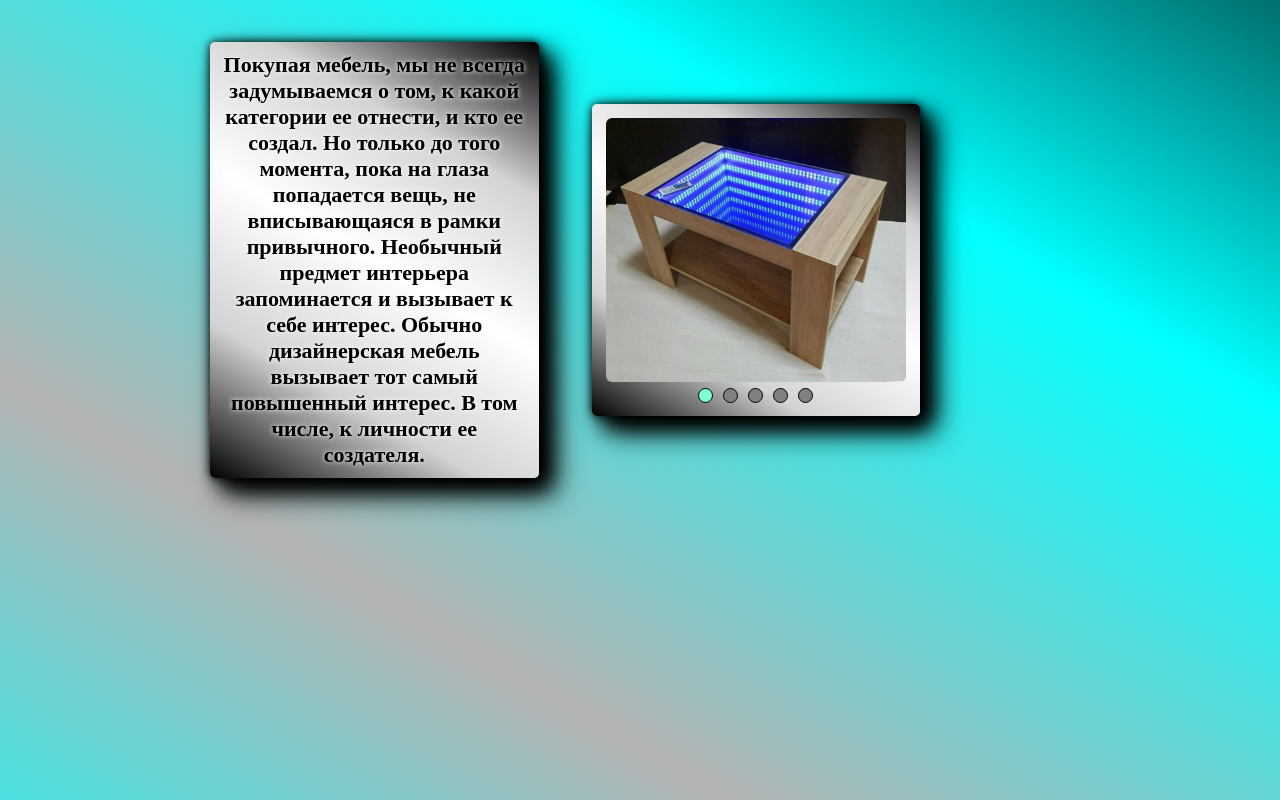
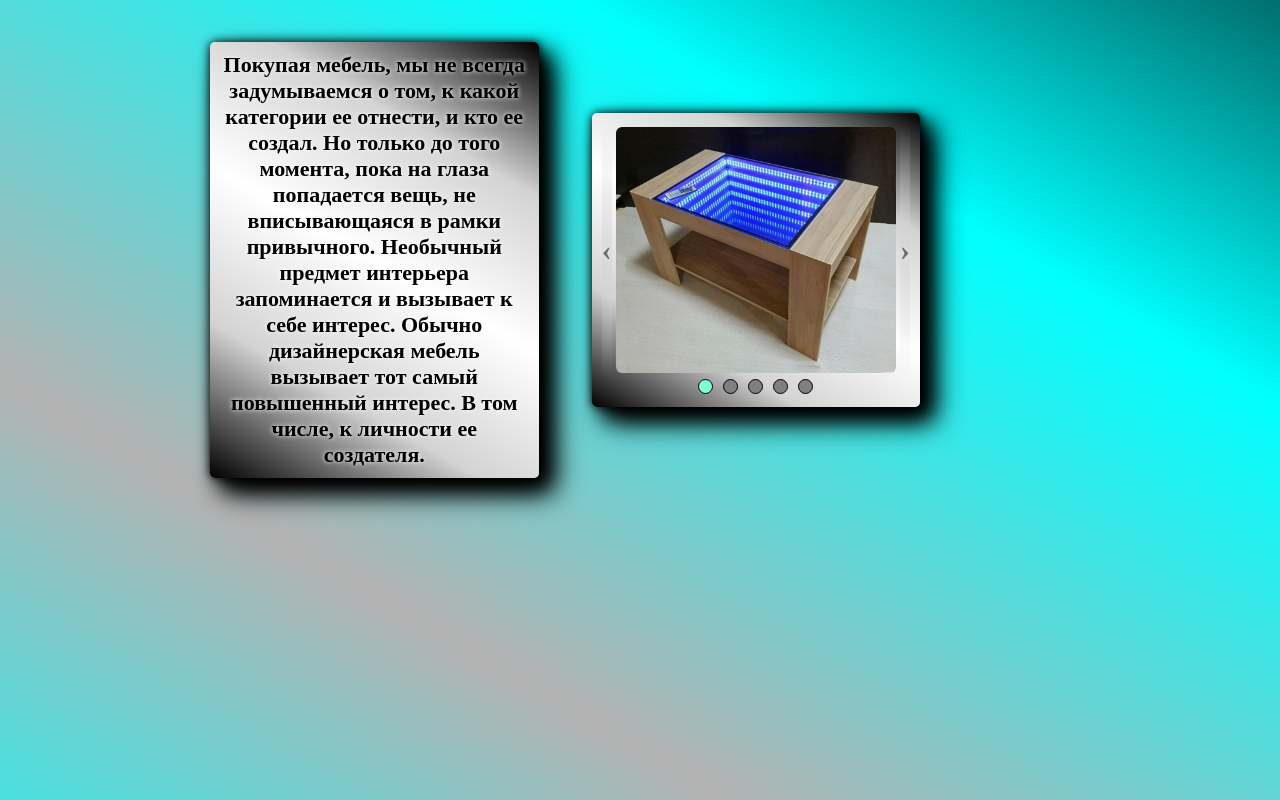
Before and after one commit to Framerage/dss_react_frontend, a React (Create React App) app: page / in a window 1280 px wide. Shown: the part 1020-1820 px from the top of the page. Built offline with nearby package versions, Linux system fonts and the light colour scheme.

Commit message:
доработан слайдер

```diff
--- a/src/components/appFooter/AppFooter.tsx
+++ b/src/components/appFooter/AppFooter.tsx
@@ -1,7 +1,6 @@
 import React from "react";
 import {useLocation} from "react-router-dom";
 import classes from "./appFooter.module.css";
-import {FOR_GH_PAGES} from "utils/routes";
 
 import VkIcon from "assets/icons/vk.svg";
 import WhatsappIcon from "assets/icons/whatsapp.svg";
@@ -19,7 +18,7 @@ const sharedContacts = [
   },
   {
     name: "Vkontakte",
-    link: "https://vk.com/share.php?url=",
+    link: "https://vk.com/share.php?text=",
     img: VkIcon,
   },
 ];
@@ -27,7 +26,7 @@ const sharedContacts = [
 const domen = "framerage.github.io";
 const AppFooter: React.FC = () => {
   const router = useLocation();
-  const currentPath = domen + FOR_GH_PAGES + router.pathname;
+  const currentPath = domen + router.pathname;
 
   return (
     <div className={classes.footerContainer}>
--- a/src/components/appLayout/AppLayout.tsx
+++ b/src/components/appLayout/AppLayout.tsx
@@ -42,12 +42,12 @@ const AppLayout = () => {
   }, [isAuth]);
   const isCartOpened = useSelector(isShopCartUse);
   const isPopupOpen = useSelector(selectPopupImage);
-  //TODO: разоабраться с размерами контента в карточках на главной
   //TODO: создать лк+ сделать запрос на auth/me для отображения текущего юзера
   //TODO:  сохранять токен в куки
   //TODO:  разработать логику оформления заказа
   //TODO: подумать об использовании промокода при регистрации для акций и бонусов(проверку делать на бэке и возвращать текущее/расчитанное кол-во бонусов)
   //TODO: сохранять корзину в локалсторейдж или на бд?
+  //TODO: разоабраться с размерами контента в карточках на главной
   //TODO: адаптив для всех страниц
   return (
     <div
--- a/src/components/imageSlider/ImageSlider.tsx
+++ b/src/components/imageSlider/ImageSlider.tsx
@@ -38,11 +38,17 @@ const ImageSlider: React.FC<ImageSliderProps> = ({
   return (
     <div
       className={classes.imageSlider}
-      onClick={e => images && images.length > 0 && isScaled && onScaleImg(e)}
       style={{
         transform: componentScale ? `scale(${componentScale})` : "scale(1)",
       }}
     >
+      <div className={classes.imageContainer}>
+        <div
+          className={classes.imgArrow}
+          onClick={() => choosedImg !== 0 && setChoosedImg(choosedImg - 1)}
+        >
+          &#8249;
+        </div>
         <img
           src={
             images && images.length > 0
@@ -54,7 +60,22 @@ const ImageSlider: React.FC<ImageSliderProps> = ({
           alt="cardImg"
           className={cn(classes.cardImg, {[classes.cardHover]: isImgScaled})}
           loading="lazy"
+          onClick={e =>
+            images && images.length > 0 && isScaled && onScaleImg(e)
+          }
         />
+        <div
+          className={classes.imgArrow}
+          onClick={() =>
+            choosedImg !== images.length - 1 &&
+            choosedImg < images.length &&
+            setChoosedImg(choosedImg + 1)
+          }
+        >
+          &#8250;
+        </div>
+      </div>
+
       <div className={classes.sliderPoints}>
         {images.map((_, index) => (
           <div
--- a/src/components/imageSlider/imageSlider.module.css
+++ b/src/components/imageSlider/imageSlider.module.css
@@ -3,6 +3,12 @@
     max-height: 80%;
     display: flex;
     flex-direction: column;
+}
+.imageContainer{
+    width: 100%;
+    height: 100%;
+    display: flex;
+    position: relative;
 }
 .cardImg{
     max-width: 100%;
@@ -13,7 +19,24 @@
     border:4px groove transparent;
     transition: 0.2s;
 }
-.imageSlider:hover>.cardHover{
+.imgArrow{
+    width: 20px;
+    font-size: 30px;
+    font-weight: 600;
+    background: linear-gradient(transparent,lightgrey,transparent);
+    opacity: 0.5;
+    color: black;
+    display: flex;
+    align-items: center;
+    justify-content: center;
+    transition: 0.2s;
+    cursor: pointer;
+}
+.imgArrow:hover{
+    opacity: 1;
+    background: linear-gradient(transparent,lightgrey,grey,lightgrey,transparent);
+}
+.cardHover:hover{
     border-color: aquamarine;
     cursor: pointer;
 }
```
Lines whose indentation alone changed are shown as unchanged.
